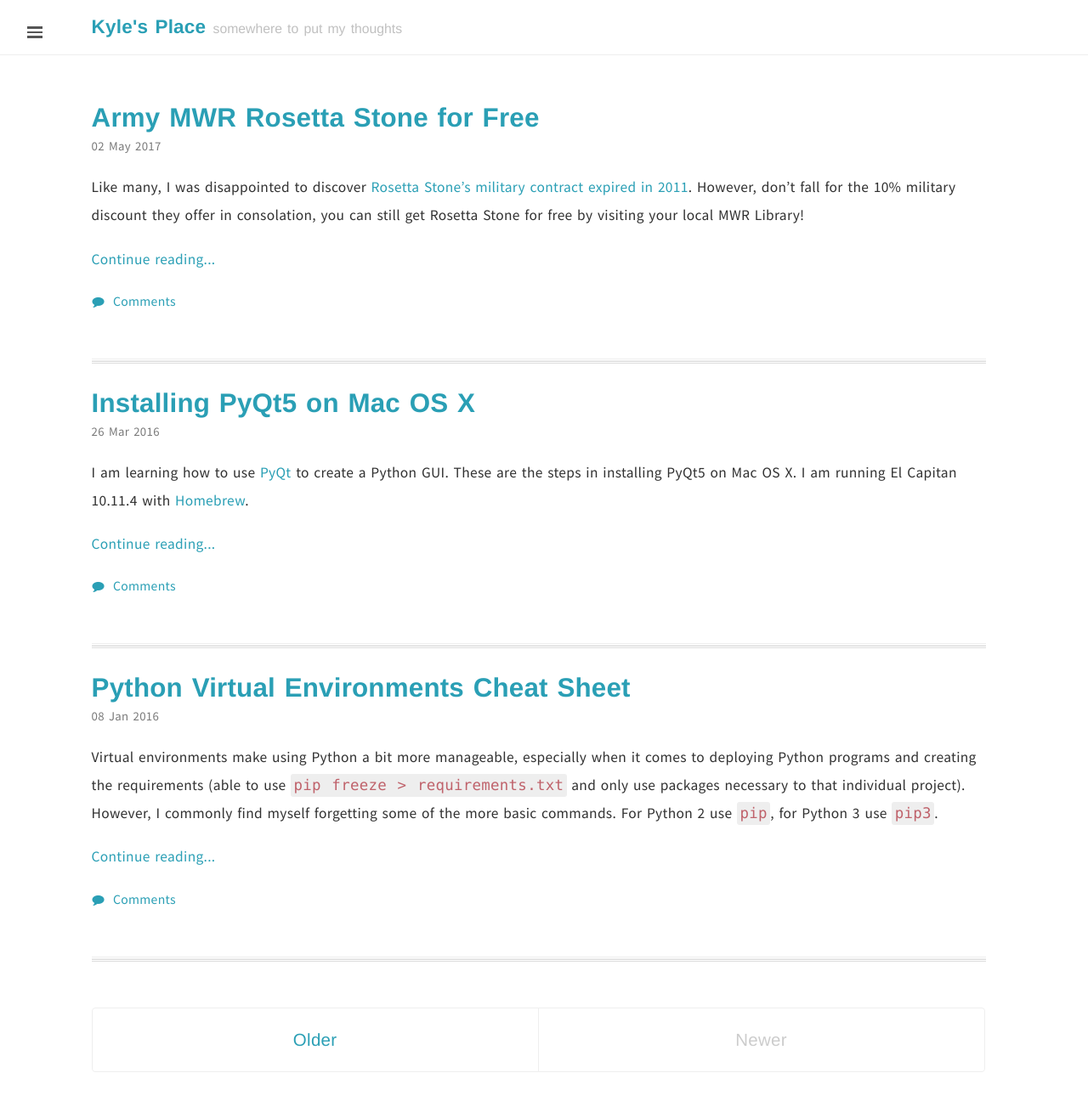
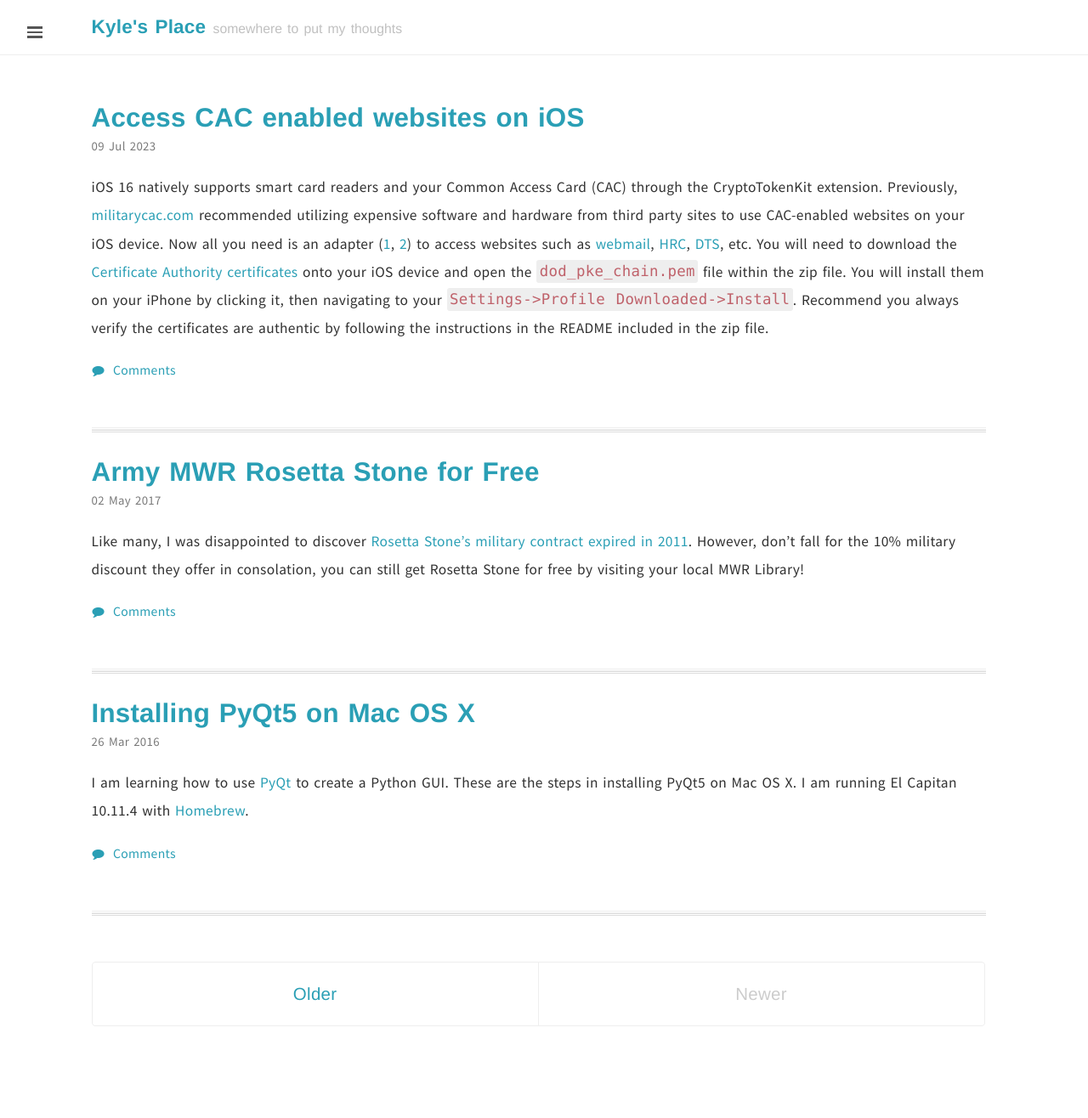
Before and after one commit to gorhack/gorhack.github.io, a Jekyll site: the page built from index.html, in a window 1280 px wide. Shown: the whole page at 85% size. Built offline with Jekyll 4.4.1, drawn with Linux system fonts in a browser that asks for light colours; the list of posts is cut into pages by our own code; comment, search, counter and statistics services are not loaded; after the commit the page ends 1262 px from its top, so only the background shows below that.

Commit message:
Updated gem bundler and outdated dependencies.
Created iOS CAC enabled post.

```diff
--- a/_config.yml
+++ b/_config.yml
@@ -1,4 +1,4 @@
-gems: [jekyll-paginate, jekyll-gist]
+plugins: [jekyll-paginate, jekyll-gist]
 # Dependencies
 markdown:            kramdown
 kramdown:
@@ -34,10 +34,6 @@ sass:
   sass_dir: _sass
   style: :compressed
 
-# Theme
-theme:
- str_continue_reading: "Continue reading..."
-
 # Custom vars
 version:             1.0.0
 twitter_username: g0rak
--- /dev/null
+++ b/_posts/2023-07-09-ios-cac-enabled.md
@@ -0,0 +1,37 @@
+---
+layout: post
+title: "Access CAC enabled websites on iOS"
+author: "Kyle Gorak"
+date: "2023/07/09"
+output:
+html_document:
+keep_md: true
+comments: True
+tags: [Army, iOS]
+---
+
+iOS 16 natively supports smart card readers and your Common Access Card (CAC) through the CryptoTokenKit extension.
+Previously, [militarycac.com](https://militarycac.org/mobile.htm) recommended utilizing expensive software and hardware
+from third party sites to use CAC-enabled websites on your iOS device. Now all you need is an adapter
+([1](https://www.apple.com/shop/product/MD821AM/A/lightning-to-usb-camera-adapter),
+[2](https://www.apple.com/shop/product/MK0W2AM/A/lightning-to-usb-3-camera-adapter))
+to access websites such as [webmail](https://webmail.apps.mil/mail/), [HRC](https://webmail.apps.mil/mail/),
+[DTS](https://www.defensetravel.osd.mil/), etc. You will need to download the
+[Certificate Authority certificates](https://public.cyber.mil/announcement/new-dod-pki-cas-released/) onto your
+iOS device and open the `dod_pke_chain.pem` file within the zip file. You will install them on your iPhone by clicking
+it, then navigating to your `Settings->Profile Downloaded->Install`. Recommend you always verify the certificates are
+authentic by following the instructions in the README included in the zip file.
+
+Once installed, plugin your adapter, smart card reader, and CAC and navigate to the webpage of your choice. You
+will be prompted to select your certificate and enter your pin.
+
+![Cac Enabled Sites on an iPhone!]({{ site.url }}/assets/images/cac-enabled-sites.png){: .center-image}
+
+I tested this with an iPhone 12 with the
+[USB-3 camera adapter](https://www.apple.com/shop/product/MK0W2AM/A/lightning-to-usb-3-camera-adapter).
+However, this should work with any adapter or USB-C smart card reader directly to a USB-C iPad.
+I did run into some issues with using my exact model of smart card reader where the power provided
+by the adapter was insufficient, but this was solved by plugging in a charger to the lightning port on
+the adapter.
+
+![Smart Card Reader Power]({{ site.url }}/assets/images/usb-3-camera-cac.png){: .center-image}
```
Also changed, not shown: Gemfile (+1 -8 lines), Gemfile.lock, assets/images/usb-3-camera-cac.png (added), 1 other file.
